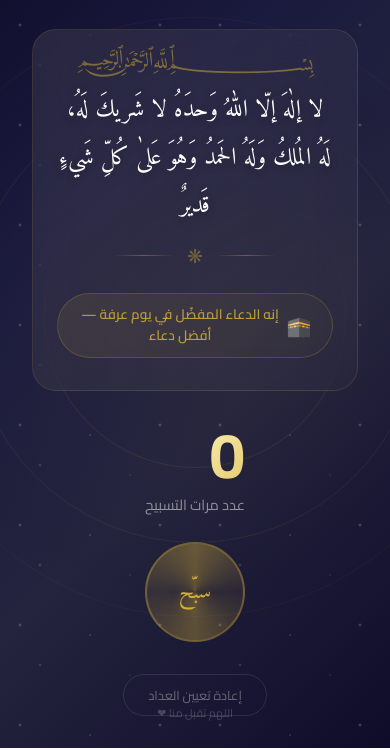
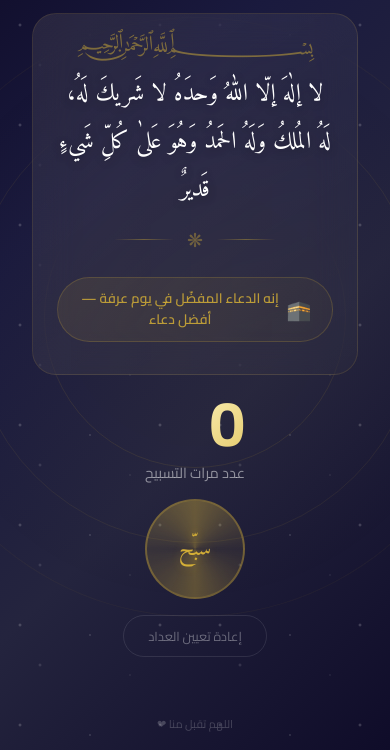
Before and after one commit to AMohamedRaafat/tasbih, a plain HTML site: page index.html in a window 390 px wide. Shown: the part 105-855 px from the top of the page. Drawn offline with Linux system fonts and the light colour scheme.

Commit message:
fix: Fix footer overlap and allow scrolling on mobile

```diff
--- a/index.html
+++ b/index.html
@@ -29,7 +29,7 @@
             font-family: 'Cairo', sans-serif;
             background: linear-gradient(135deg, #0f0c29 0%, #1a1a3e 30%, #24243e 60%, #0f0c29 100%);
             color: #fff;
-            overflow: hidden;
+            overflow-x: hidden;
             position: relative;
         }
 
@@ -103,7 +103,7 @@
             display: flex;
             flex-direction: column;
             align-items: center;
-            gap: 2rem;
+            gap: 1rem;
             padding: 2rem;
             max-width: 600px;
             width: 100%;
@@ -270,7 +270,7 @@
             display: flex;
             flex-direction: column;
             align-items: center;
-            gap: 1.5rem;
+            gap: 0.8rem;
             animation: fadeInUp 0.8s ease-out 0.4s both;
         }
 
@@ -423,8 +423,9 @@
 
         /* Footer */
         .footer {
-            position: fixed;
-            bottom: 1rem;
+            position: relative;
+            margin-top: 1.5rem;
+            padding-bottom: 1rem;
             text-align: center;
             font-size: 0.7rem;
             color: rgba(255, 255, 255, 0.2);
```
